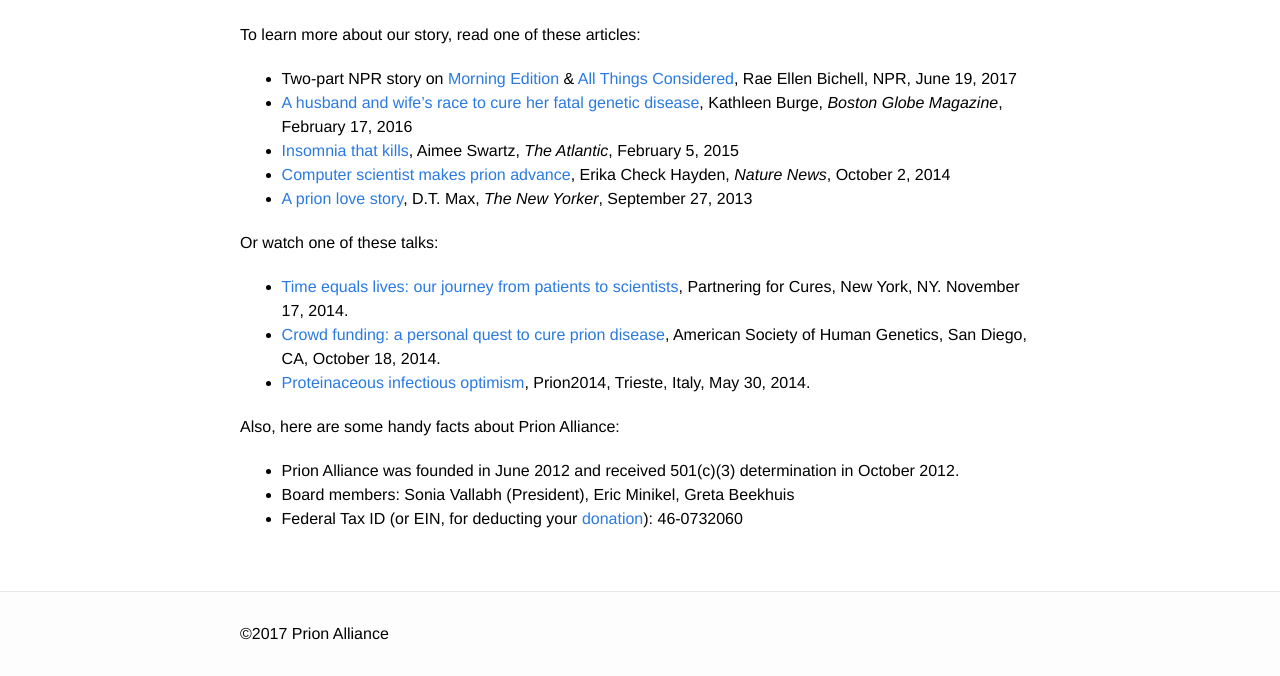
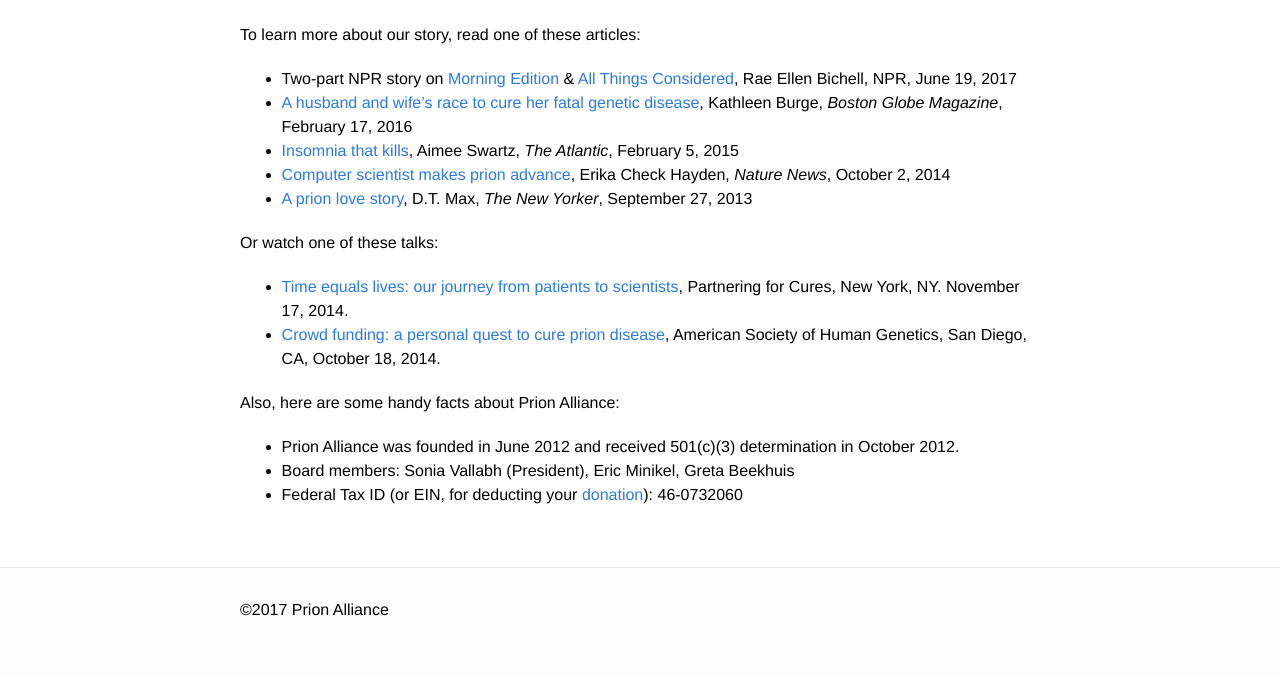
Before and after one commit to ericminikel/prionalliance, a Jekyll site: the page built from index.md, in a window 1280 px wide and 900 px high, scrolled down 655 px, cut to the strip 224-900 px from the top of the window. Built offline with Jekyll 4.4.1, drawn with Linux system fonts in a browser that asks for light colours; after the commit the page ends 1531 px from its top, so only the background shows below that.

Commit message:
removed trieste video

```diff
--- a/index.md
+++ b/index.md
@@ -25,7 +25,6 @@
 
 + [Time equals lives: our journey from patients to scientists](http://youtu.be/OZZbNIFKc4k), Partnering for Cures, New York, NY. November 17, 2014.
 + [Crowd funding: a personal quest to cure prion disease](http://youtu.be/d9d_8SzXfIc), American Society of Human Genetics, San Diego, CA, October 18, 2014.
-+ [Proteinaceous infectious optimism](http://youtu.be/yD5Oi-eh0Hc), Prion2014, Trieste, Italy, May 30, 2014.
 
 Also, here are some handy facts about Prion Alliance:
 
```
